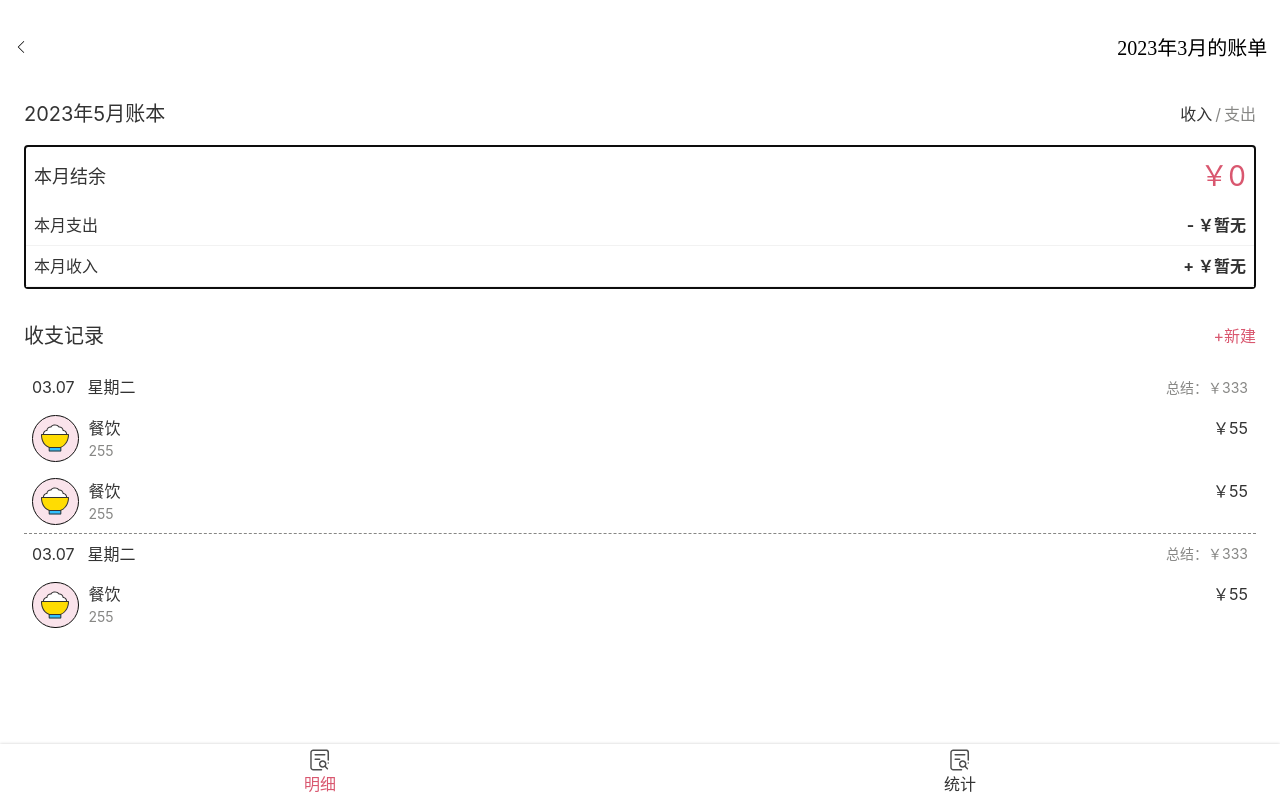
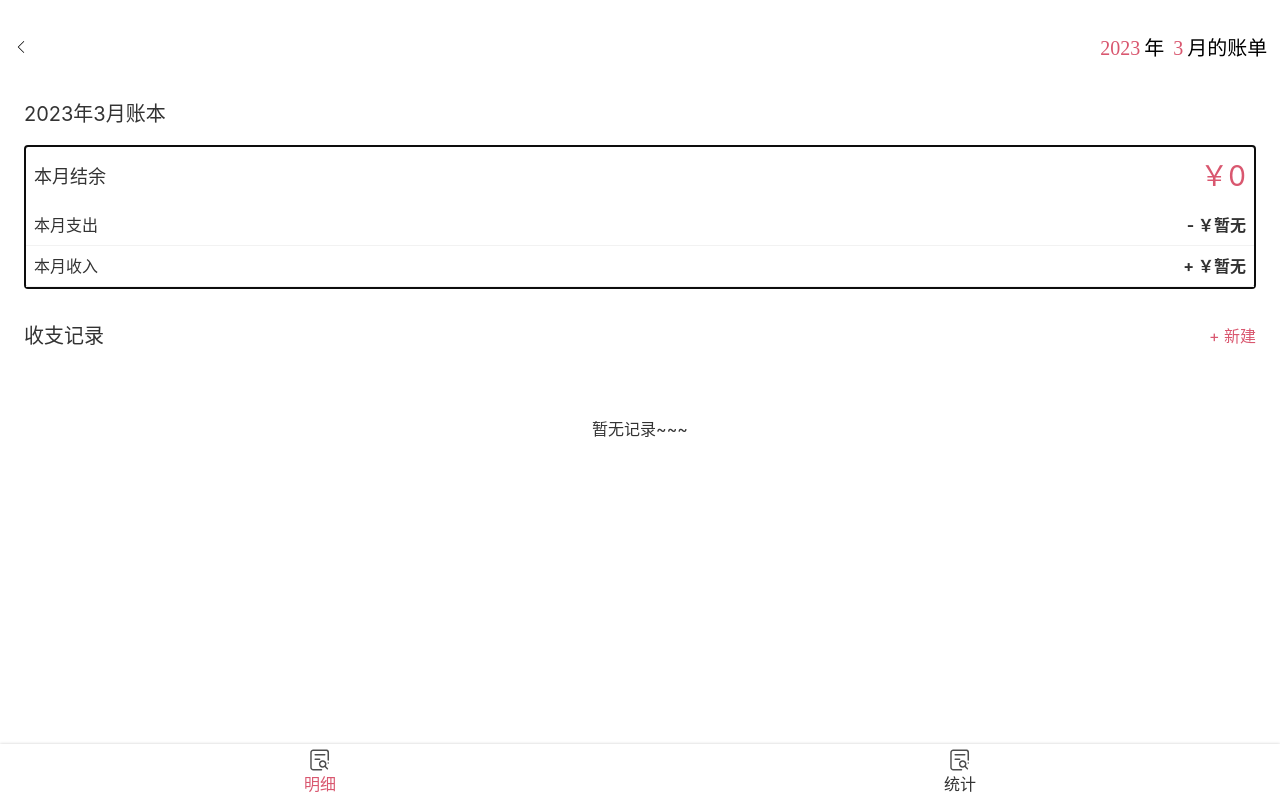
Before and after one commit to haxiedaimala/self-billing, a Vue app: page /#/details in a window 1280 px wide. Built offline with nearby package versions, Linux system fonts and the light colour scheme.

Commit message:
实现 Details.vue 功能

```diff
--- a/src/views/Details.vue
+++ b/src/views/Details.vue
@@ -1,82 +1,110 @@
 <script setup lang="ts">
 import Icon from '@/components/Icon.vue';
 import DetailList from '@/components/Detail-List.vue';
+import filterGroupList from '@/lib/filterGroupList';
+import {computed, ref} from 'vue';
+import dayjs from 'dayjs';
+import {useRouter} from 'vue-router';
+import {useStore} from 'vuex';
 
+const store = useStore();
+const router = useRouter();
+const year = ref(dayjs().year());
+const month = ref(dayjs().month() + 1);
+const goBack = () => router.push({name: 'billing'});
 const toggleMonth = () => {
-return;
+  const text = window.prompt('请输入查询的月份：');
+  if (text === '') return window.alert('月份不能为空');
+  if (text === null) return;
+  if (!/^\d{2}$/.test(text!) && !/^\d$/.test(text!) || parseInt(text) > 12) return window.alert('只能输入1-12的数字');
+  month.value = parseInt(text!);
 };
+const toggleYear = () => {
+  const text = window.prompt('请输入查询的年份：');
+  if (text === '') return window.alert('年份不能为空');
+  if (text === null) return;
+  if (!/^\d{4}$/.test(text!)) return window.alert('只能输入4个数字');
+  year.value = parseInt(text!);
+};
+const monthGroupList = computed(() => filterGroupList('month')?.filter(item => dayjs(item.createAt).year() === year.value || dayjs(item.createAt).month() === month.value) || []);
+const monthSum = computed(() => {
+  if (monthGroupList.value.length === 0) return 0;
+  return monthGroupList.value.reduce((sum, item) => sum + item.sum, 0);
+});
+const monthExpend = computed(() => {
+  if (monthGroupList.value.length === 0) return '暂无';
+  return monthGroupList.value.reduce((sum, item) => sum + item.expend, 0);
+});
+const monthIncome = computed(() => {
+  if (monthGroupList.value.length === 0) return '暂无';
+  return monthGroupList.value.reduce((sum, item) => sum + item.income, 0);
+});
+const categoryList = computed<Category[]>(() => store.state.categoryList);
+const showDayList = computed(() => {
+  const dayGroupList = computed(() => filterGroupList('day')?.filter(item => dayjs(item.createAt).year() === year.value && dayjs(item.createAt).month() === month.value - 1) || []);
+  let arr = [];
+  for (let i = 0; i < dayGroupList.value.length; i++) {
+    arr[i] = {
+      createAt: dayGroupList.value[i].createAt,
+      expend: dayGroupList.value[i].expend,
+      income: dayGroupList.value[i].income,
+      sum: dayGroupList.value[i].sum,
+      items: [...dayGroupList.value[i].exItems, ...dayGroupList.value[i].inItems]
+    };
+  }
+  return arr;
+});
+const selectIcon = (value: string) => categoryList.value.filter(item => item.category === value)[0].iconName;
 </script>
 
 <template>
   <Teleport to="body">
     <div class="nav">
-      <Icon name="left"/>
-      <button class="year" @click="toggleMonth">{{ 2023 }}年{{ 3 }}月的账单</button>
+      <Icon name="left" @click="goBack"/>
+      <button>
+        <span class="year" @click="toggleYear">{{ year }}</span>年
+        <span class="month" @click="toggleMonth">{{ month }}</span>月的账单
+      </button>
     </div>
   </Teleport>
-  <DetailList class="list-top" top-title="2023年5月账本" type="月" sum="0" expend="暂无" income="暂无">
-    <ul class="detail-list">
-      <li class="selected">收入</li>
-      <li class="middle">/</li>
-      <li>支出</li>
-    </ul>
-  </DetailList>
+  <DetailList class="list-top"
+              :top-title="`${year}年${month}月账本`"
+              type="月" :sum="monthSum"
+              :expend="monthExpend"
+              :income="monthIncome"/>
   <div class="details">
     <div class="top">
       <span class="title">收支记录</span>
-      <span class="add">+新建</span>
+      <router-link :to="{name:'money'}" class="add">+ 新建</router-link>
     </div>
     <div class="content">
-      <div class="item">
+      <template v-if="showDayList.length>0">
+        <div class="item" v-for="dayGroup in showDayList" :key="dayGroup.createAt">
           <div class="title">
-          <span>03.07 </span>
-          <span>星期二</span>
-          <span class="sum">总结：￥333</span>
+            <span>{{ dayjs(dayGroup.createAt).format('MM.DD') }}</span>
+            <span>{{ dayjs(dayGroup.createAt).format('dddd') }}</span>
+            <span class="sum">总结：￥{{ dayGroup.sum }}</span>
           </div>
-        <div class="detail">
+          <div class="detail" v-for="(item,index) in dayGroup.items" :key="index">
             <div class="icon-wrapper">
-            <Icon name="food"/>
+              <Icon :name="selectIcon(item.category)"/>
             </div>
             <div class="details-info">
               <div class="category-sum">
-              <span>餐饮</span>
-              <span>￥55</span>
+                <span>{{ item.category }}</span>
+                <span>
+                  <span v-if="item.type==='-'">-</span>
+                  <span>￥{{ item.account }}</span>
+                </span>
               </div>
-            <div class="note">255</div>
-          </div>
-        </div>
-        <div class="detail">
-          <div class="icon-wrapper">
-            <Icon name="food"/>
-          </div>
-          <div class="details-info">
-            <div class="category-sum">
-              <span>餐饮</span>
-              <span>￥55</span>
-            </div>
-            <div class="note">255</div>
+              <div class="note">{{ item.note }}</div>
             </div>
           </div>
         </div>
-      <div class="item">
-        <div class="title">
-          <span>03.07 </span>
-          <span>星期二</span>
-          <span class="sum">总结：￥333</span>
-        </div>
-        <div class="detail">
-          <div class="icon-wrapper">
-            <Icon name="food"/>
-          </div>
-          <div class="details-info">
-            <div class="category-sum">
-              <span>餐饮</span>
-              <span>￥55</span>
-            </div>
-            <div class="note">255</div>
-          </div>
-        </div>
-      </div>
+      </template>
+      <template v-else>
+        <div class="no-show">暂无记录~~~</div>
+      </template>
     </div>
   </div>
 </template>
@@ -92,11 +120,17 @@ return;
   right: 0;
   top: 0;
 
-  .year {
+  button {
     font-size: 20px;
     margin-left: auto;
     border: none;
     background-color: transparent;
+    white-space: nowrap;
+
+    .year, .month {
+      padding: 0 4px;
+      color: var(--color-selected);
+    }
   }
 
   .left {
@@ -214,6 +248,12 @@ return;
         }
       }
     }
+
+    .no-show {
+      text-align: center;
+      width: 100%;
+      margin-top: 50px;
+    }
   }
 }
 </style>
```
Lines whose indentation alone changed are shown as unchanged.
